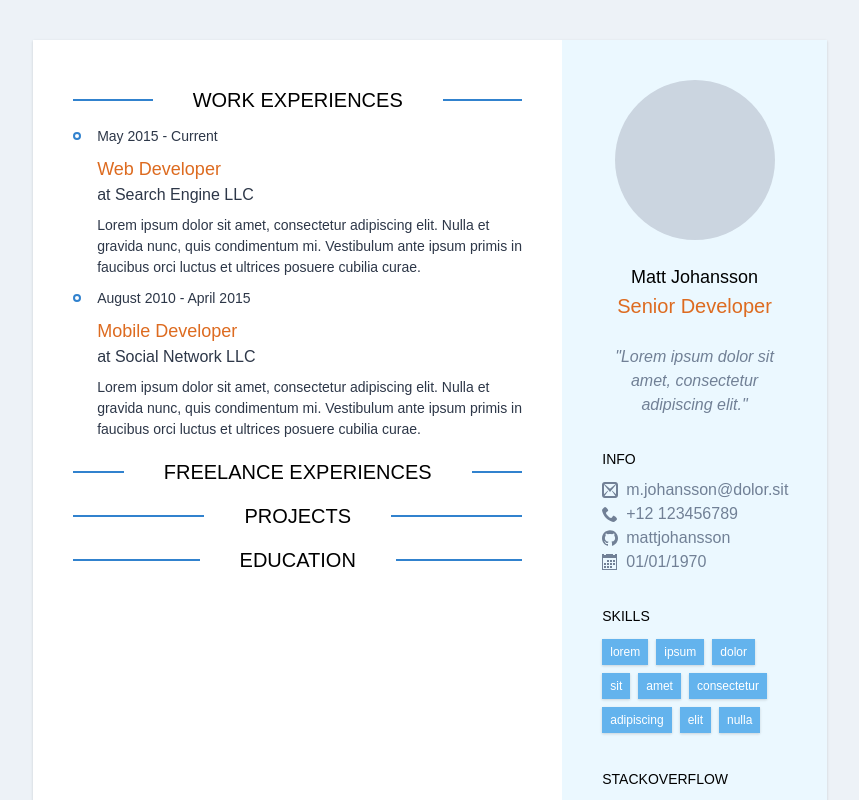
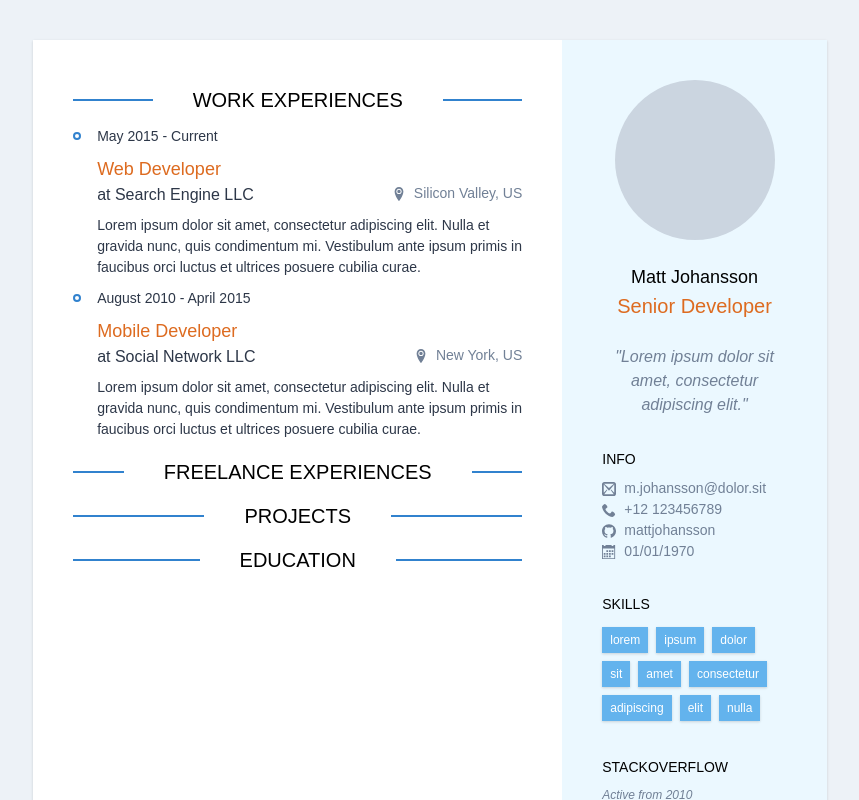
Before and after one commit to omarmahili/cv, a React (Create React App) app: page / in a window 1280 px wide. Shown: the top 800 px of the page, without its empty margins (210-1069 px from the left). Built offline with nearby package versions, Linux system fonts and the light colour scheme.

Commit message:
Add location field and render it

```diff
--- a/src/assets/data.json
+++ b/src/assets/data.json
@@ -7,6 +7,7 @@
           "from": "May 2015",
           "profession": "Web Developer",
           "companyOrInstitute": "Search Engine LLC",
+          "location": "Silicon Valley, US",
           "description": "Lorem ipsum dolor sit amet, consectetur adipiscing elit. Nulla et gravida nunc, quis condimentum mi. Vestibulum ante ipsum primis in faucibus orci luctus et ultrices posuere cubilia curae."
         },
         {
@@ -14,6 +15,7 @@
           "to": "April 2015",
           "profession": "Mobile Developer",
           "companyOrInstitute": "Social Network LLC",
+          "location": "New York, US",
           "description": "Lorem ipsum dolor sit amet, consectetur adipiscing elit. Nulla et gravida nunc, quis condimentum mi. Vestibulum ante ipsum primis in faucibus orci luctus et ultrices posuere cubilia curae."
         }
       ]
--- a/src/components/ExperienceDetails.tsx
+++ b/src/components/ExperienceDetails.tsx
@@ -1,5 +1,7 @@
 import React from "react";
+import { ImLocation2 } from "react-icons/im";
 import { ExperienceDetailsData } from "../models/cv";
+import IconText from "./IconText";
 
 interface ExperienceDetailsProps {
   details: ExperienceDetailsData;
@@ -20,6 +22,10 @@ const ExperienceDetails: React.FunctionComponent<ExperienceDetailsProps> = ({
     <p className="text-lg text-orange-600">{details.profession}</p>
   ) : null;
 
+  const location = details.location ? (
+    <IconText icon={<ImLocation2 />}>{details.location}</IconText>
+  ) : null;
+
   return (
     <li className="flex flex-row text-sm text-gray-800">
       <div className="h-6 flex justify-center items-center">
@@ -31,7 +37,12 @@ const ExperienceDetails: React.FunctionComponent<ExperienceDetailsProps> = ({
         }`}</p>
         <div className="mt-2">
           {profession}
-          {companyOrInstitute}
+          <div className="flex flex-row justify-between text-gray-600">
+            {companyOrInstitute}
+            <div className="text-sm">
+              {location}
+            </div>
+          </div>
           {description}
         </div>
       </div>
--- a/src/components/IconText.tsx
+++ b/src/components/IconText.tsx
@@ -9,7 +9,7 @@ const IconText: React.FunctionComponent<IconTextProps> = ({
   icon,
   children,
 }) => (
-  <div className="flex flex-row items-center text-base">
+  <div className="flex flex-row items-center">
     <div className="mr-2">{icon}</div>
     {children}
   </div>
--- a/src/models/cv.tsx
+++ b/src/models/cv.tsx
@@ -3,6 +3,7 @@ export interface ExperienceDetailsData {
   to?: string;
   profession?: string;
   companyOrInstitute?: string;
+  location?: string;
   description?: string;
 }
 
```
